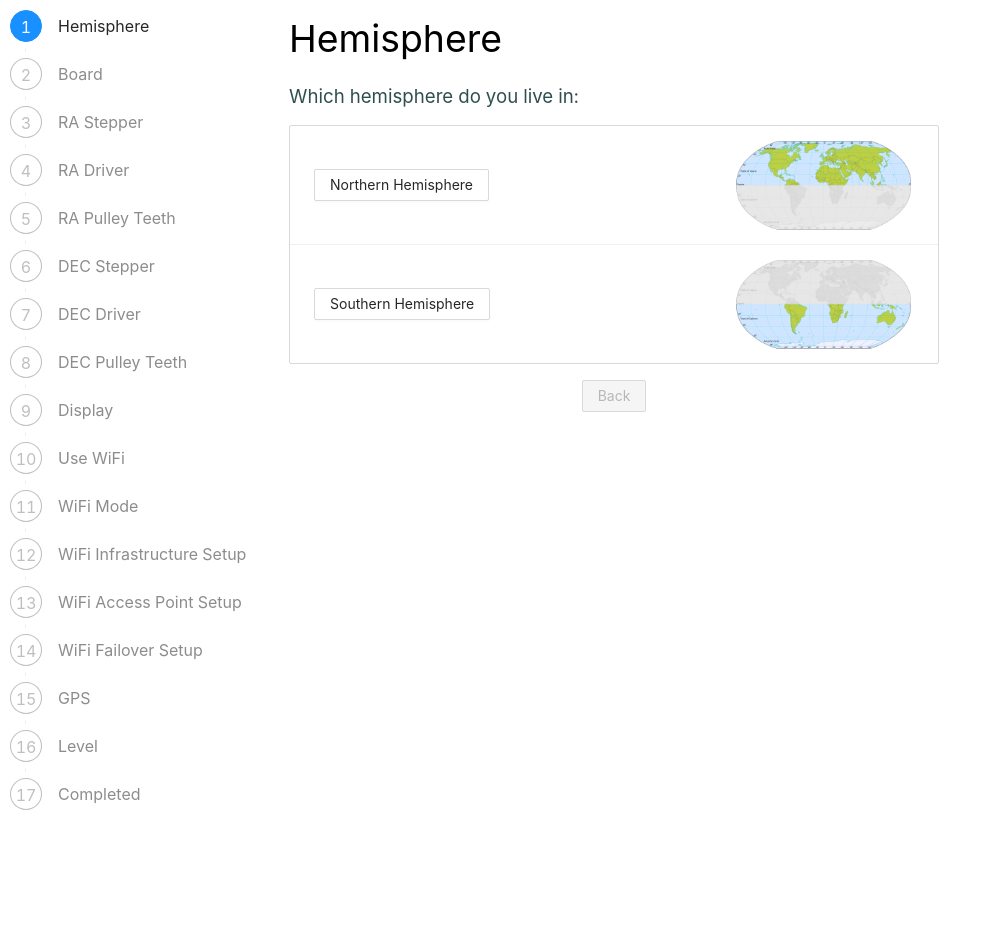
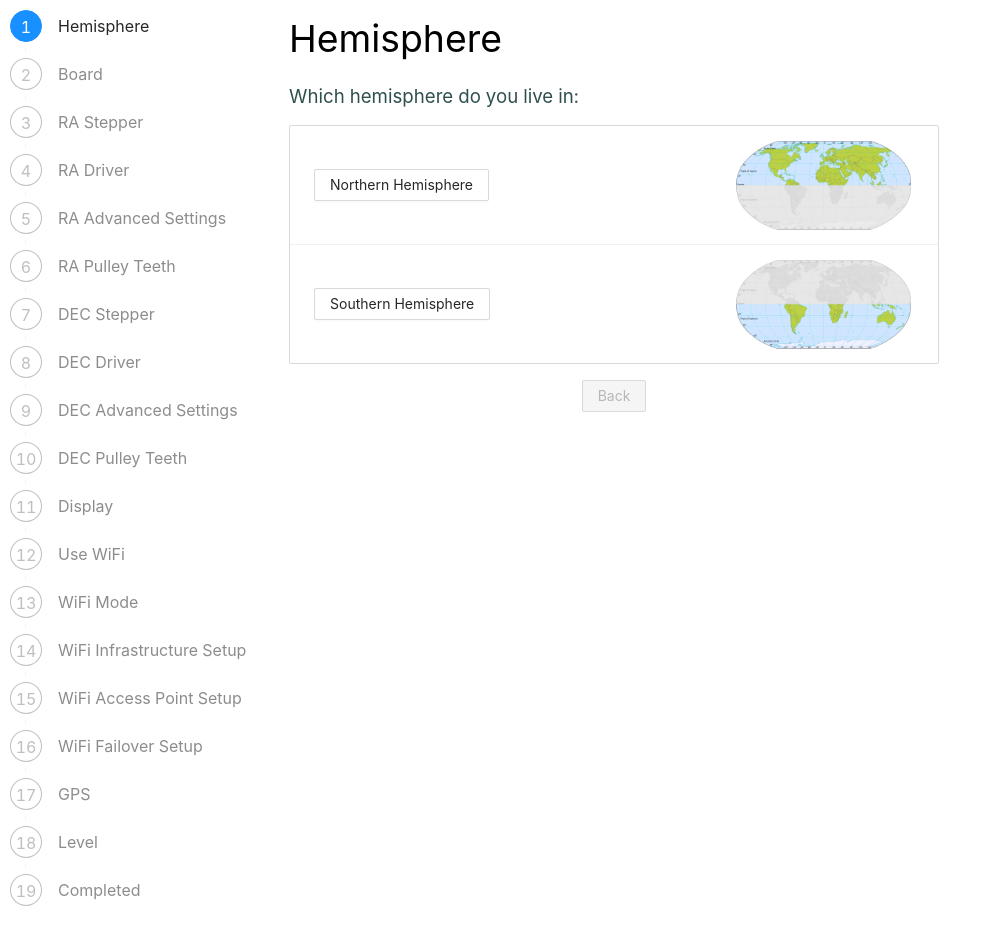
Before and after one commit to OpenAstroTech/OpenAstroTracker-Firmware-Config-Web, a React (Create React App) app: page /steps in a window 1280 px wide. Shown: the whole page, without its empty margins (0-992 px from the left). Before the commit the page ends 836 px from the top, so only its background shows below. Built offline with nearby package versions, Linux system fonts and the light colour scheme.

Commit message:
Updates
- Added Advanced settings for RA and DEC : Power rating, output setting, acceleration and microstepping

```diff
--- a/src/modules/WizardStep.jsx
+++ b/src/modules/WizardStep.jsx
@@ -171,6 +171,23 @@ const WizardStep = (props) => {
             },
         },
         {
+            title: 'RA Advanced Settings',
+            label: 'Enter the RA stepper specs and desired settings:',
+            variable: 'rapower',
+            conditions: [{ variable: 'radrv', neededKeys: 'T9U' }],
+            define: '',
+            control: {
+                type: 'textinput',
+                choices: [
+                    { key: 'P', label: 'Power rating in mA', defaultValue: 250, defineLine: '#define RA_MOTOR_CURRENT_RATING      {0} // mA' },
+                    { key: 'O', label: 'Operating percentage', defaultValue: 80, defineLine: '#define RA_OPERATING_CURRENT_SETTING {0} // %' },
+                    { key: 'A', label: 'Acceleration (steps/s/s)', defaultValue: 3000, defineLine: '#define RA_STEPPER_ACCELERATION {0}' },
+                    { key: 'S', label: 'Microstepping while slewing', defaultValue: 8, defineLine: '#define RA_SLEW_MICROSTEPPING {0}' },
+                    { key: 'T', label: 'Microstepping while tracking', defaultValue: 64, defineLine: '#define RA_TRACKING_MICROSTEPPING {0}', additionalLines:['// #define RA_SERIAL_PORT Serial3  // You may need to uncomment or change this, depending on how you wired the UART'] },
+                ]
+            },
+        },
+        {
             title: 'RA Pulley Teeth',
             label: 'How many teeth does your RA gear have?',
             variable: 'racog',
@@ -215,6 +232,23 @@ const WizardStep = (props) => {
                     { key: 'A', value: 'Generic A4988', image: '/images/a4988.png', defineValue: 'DRIVER_TYPE_A4988_GENERIC' },
                     { key: 'T9U', value: 'TMC2209-UART', image: '/images/tmc2209.png', defineValue: 'DRIVER_TYPE_TMC2209_UART' },
                     { key: 'T9S', value: 'TMC2209-Standalone', image: '/images/tmc2209.png', defineValue: 'DRIVER_TYPE_TMC2209_STANDALONE' },
+                ]
+            },
+        },
+        {
+            title: 'DEC Advanced Settings',
+            label: 'Enter the DEC stepper specs and desired settings:',
+            variable: 'decpower',
+            conditions: [{ variable: 'decdrv', neededKeys: 'T9U' }],
+            define: '',
+            control: {
+                type: 'textinput',
+                choices: [
+                    { key: 'P', label: 'Power rating in mA', defaultValue: 250, defineLine: '#define DEC_MOTOR_CURRENT_RATING      {0} // mA' },
+                    { key: 'O', label: 'Operating percentage', defaultValue: 80, defineLine: '#define DEC_OPERATING_CURRENT_SETTING {0} // %' },
+                    { key: 'A', label: 'Acceleration (steps/s/s)', defaultValue: 3000, defineLine: '#define DEC_STEPPER_ACCELERATION {0}' },
+                    { key: 'S', label: 'Microstepping while slewing', defaultValue: 16, defineLine: '#define DEC_SLEW_MICROSTEPPING {0}' },
+                    { key: 'T', label: 'Microstepping while tracking', defaultValue: 64, defineLine: '#define DEC_GUIDE_MICROSTEPPING {0}', additionalLines:['// #define DEC_SERIAL_PORT Serial3  // You may need to uncomment or change this, depending on how you wired the UART']  },
                 ]
             },
         },
@@ -404,6 +438,9 @@ const WizardStep = (props) => {
                     let val = (configVal ? configVal.value : null) || choice.defaultValue || '';
                     defineLine = choice.defineLine.replace('{0}', val);
                     defines = [...defines, defineLine];
+                    if (choice.additionalLines){
+                        defines = [...defines, ...choice.additionalLines];
+                    }
                 })
             }
             else {
@@ -419,17 +456,17 @@ const WizardStep = (props) => {
             defines = [...defines, ''];
         });
 
-        return <div class='steps-container'>
-            <div class='steps-column'>
+        return <div className='steps-container'>
+            <div className='steps-column'>
                 <Steps current={stepIndex} direction='vertical'>
                     {steps}
                 </Steps>
             </div>
-            <div class='list-container' ref={downloadParentRef}>
+            <div className='list-container' ref={downloadParentRef}>
                 <h2>Local configuration file</h2>
                 <p>Copy/paste the following into your Configuration_local.hpp file</p>
                 {
-                    defines.map(define => <p class='code'>{define}&nbsp;</p>)
+                    defines.map(define => <p className='code'>{define}&nbsp;</p>)
                 }
                 <br />
                 <br />
@@ -495,13 +532,13 @@ const WizardStep = (props) => {
                 break;
         }
 
-        return <div class='steps-container'>
-            <div class='steps-column'>
+        return <div className='steps-container'>
+            <div className='steps-column'>
                 <Steps current={stepIndex} direction='vertical'>
                     {steps}
                 </Steps>
             </div>
-            <div class='list-container'>
+            <div className='list-container'>
                 <div className='step-title'>{stepProps[stepIndex].title}</div>
                 <div className='step-description'>{stepProps[stepIndex].label}</div>
                 <div>
```
